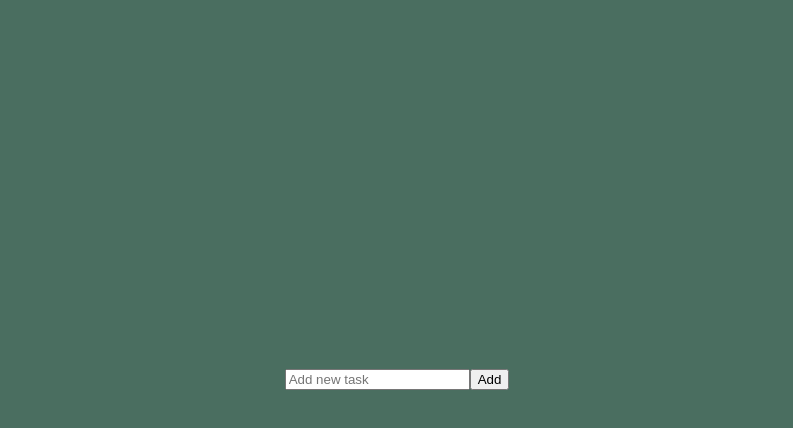
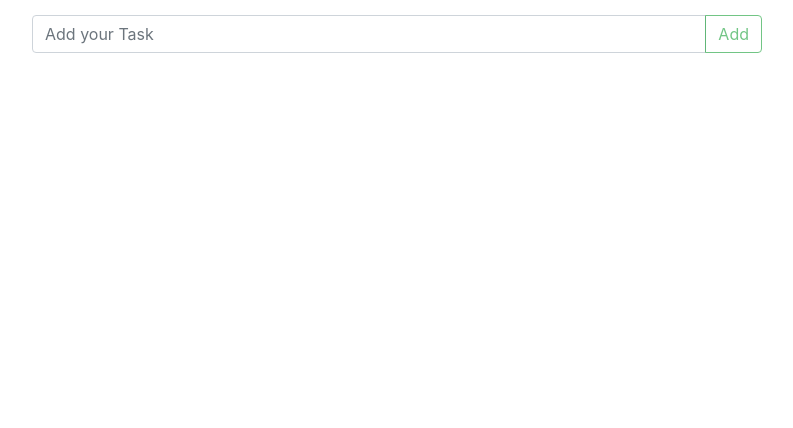
Before and after one commit to araksya97/Future_Project, a React (Create React App) app: page / in a window 1280 px wide. Shown: the top 428 px of the page, without its empty margins (243-1036 px from the left). Built offline with nearby package versions, Linux system fonts and the light colour scheme.

Commit message:
ToDo list, adding,removing tasks

```diff
--- a/package.json
+++ b/package.json
@@ -3,10 +3,15 @@
   "version": "0.1.0",
   "private": true,
   "dependencies": {
+    "@fortawesome/fontawesome-svg-core": "^1.2.32",
+    "@fortawesome/free-solid-svg-icons": "^5.15.1",
+    "@fortawesome/react-fontawesome": "^0.1.12",
     "@testing-library/jest-dom": "^4.2.4",
     "@testing-library/react": "^9.5.0",
     "@testing-library/user-event": "^7.2.1",
+    "bootstrap": "^4.5.3",
     "react": "^16.13.1",
+    "react-bootstrap": "^1.4.0",
     "react-dom": "^16.13.1",
     "react-scripts": "3.4.3"
   },
--- a/src/App.css
+++ b/src/App.css
@@ -1,4 +1,4 @@
-.App {
+/* .App {
   text-align: center;
 }
 
@@ -17,4 +17,4 @@
   color: rgb(3, 58, 40);
   padding: 5px;
   font-weight: 500;
-}
+} */
--- a/src/App.js
+++ b/src/App.js
@@ -1,7 +1,10 @@
 import React from 'react';
 import './App.css';
+import 'bootstrap/dist/css/bootstrap.min.css';
 // import Product from './demo/Product';
-import ToDo from './components/ToDo';
+import ToDo from './components/todo/ToDo';
+
+
 function App() {
   return (
     <div className="App">
--- a/src/components/ToDo.jsx
+++ /dev/null
@@ -1,54 +0,0 @@
-import React from 'react';
-import Task from './Task'
-
-class ToDo extends React.Component {
-    state = {
-        tasks: [],
-        inputValue: "",
-    }
-    handleChange = (event) => {
-        this.setState({
-            inputValue: event.target.value,
-        })
-    };
-    handleClick = () => {
-        const {inputValue} =this.state;
-        const taskss = [...this.state.tasks];
-        taskss.push(inputValue);
-        this.setState({
-            tasks: taskss,
-            inputValue: "",
-        });
-    };
-    render() {
-        let {tasks, inputValue} = this.state;
-        return (
-            <>
-            <div>
-            <input
-            type="text"
-            placeholder="Add new task"
-            value = {inputValue}
-            onChange={this.handleChange}
-            />
-            <button
-            onClick= {this.handleClick}
-            >
-                Add
-            </button>
-            </div>
-
-            <ol>
-            {tasks.map((task, index) => {
-                return <Task key={index} data={task} />
-            })}
-            </ol>
-            </>
-        );
-    }
-}
-
-
-
-export default ToDo;
-;
--- /dev/null
+++ b/src/components/idGenerator.js
@@ -0,0 +1,3 @@
+export default function idGenerator() {
+    return Math.random().toString(32).slice(2)+ '-' +Math.random().toString(32).slice(2);
+};
--- /dev/null
+++ b/src/components/todo/ToDo.jsx
@@ -0,0 +1,109 @@
+import React from 'react';
+// import Task from './Task'
+import styles from './ToDoStyle.module.css'
+import idGenerator from './../idGenerator'
+import { Container, Row, Col, Button, FormControl, InputGroup, Card } from 'react-bootstrap'
+import { FontAwesomeIcon } from '@fortawesome/react-fontawesome'
+import { faTrash,faEdit } from '@fortawesome/free-solid-svg-icons'
+
+
+
+class ToDo extends React.Component {
+    state = {
+        tasks: [],
+        inputValue: '',
+
+    };
+    handleChange = (event) => {
+        this.setState({
+                inputValue: event.target.value
+            })
+    };
+    handleClick = () => {
+        const {inputValue}= this.state;
+        if(!inputValue){
+            return;
+        }
+        const newTask = {
+            text: inputValue,
+            _id: idGenerator(),
+        }
+        const tasksnew = [newTask, ...this.state.tasks];
+        this.setState({
+            tasks: tasksnew,
+            inputValue: '',
+        });
+    };
+    handleKeyDown = (event) => {
+        if(event.key === 'Enter'){
+            this.handleClick();
+        }
+    };
+    removeTask = (taskId) => {
+        const Taskss = this.state.tasks.filter(task => task._id !== taskId);
+        this.setState({
+            tasks: Taskss,
+
+        });
+    }
+    render() {
+        const {tasks, inputValue} = this.state;
+        const groupTasks = tasks.map((task)=>{
+            return(
+                <Col key={task._id}  xs={12} sm={6} md={4} lg={3}>
+                    <Card className={styles.task}>
+                        <Card.Body>
+                            <Card.Title>{task.text.slice(0,10) + '...'}</Card.Title>
+                            <Card.Text>{task.text}</Card.Text>
+                            <Button variant="primary" className={styles.actButton}>
+                                <FontAwesomeIcon icon={faEdit} />
+                            </Button>
+                            <Button
+                                variant="danger"
+                                className={styles.actButton}
+                                onClick = {()=> this.removeTask(task._id)}
+                                >
+                                <FontAwesomeIcon icon={faTrash} />
+                            </Button>
+                        </Card.Body>
+                    </Card>
+                </Col>
+            )
+        });
+        return (
+            <div className={styles.todo}>
+                <Container>
+                    <Row className='justify-content-center'>
+                        <Col xs={12} sm={10} md={8}>
+                            <InputGroup className={styles.input}>
+                                <FormControl
+                                    placeholder="Add your Task"
+                                    aria-label="Add your Task"
+                                    aria-describedby="basic-addon2"
+                                    onChange={this.handleChange}
+                                    onKeyDown={this.handleKeyDown}
+                                    value = {inputValue}
+                                />
+                                <InputGroup.Append>
+                                    <Button
+                                    variant="outline-success"
+                                    onClick={this.handleClick}
+                                    disabled={!inputValue}
+                                    >Add
+                                    </Button>
+                                </InputGroup.Append>
+                            </InputGroup>
+                        </Col>
+                    </Row>
+                    <Row>
+                        {groupTasks}
+                    </Row>
+                </Container>
+            </div>
+        );
+    }
+}
+
+
+
+export default ToDo;
--- /dev/null
+++ b/src/components/todo/ToDoStyle.module.css
@@ -0,0 +1,13 @@
+.todo{
+    padding: 15px;
+
+}
+.task {
+    margin: 10px auto;
+}
+.input{
+    margin-bottom: 10px;
+}
+.actButton{
+    margin: 10px;
+}
```
Also changed, not shown: 1 other file (tests, documents, lock files or other folders).
